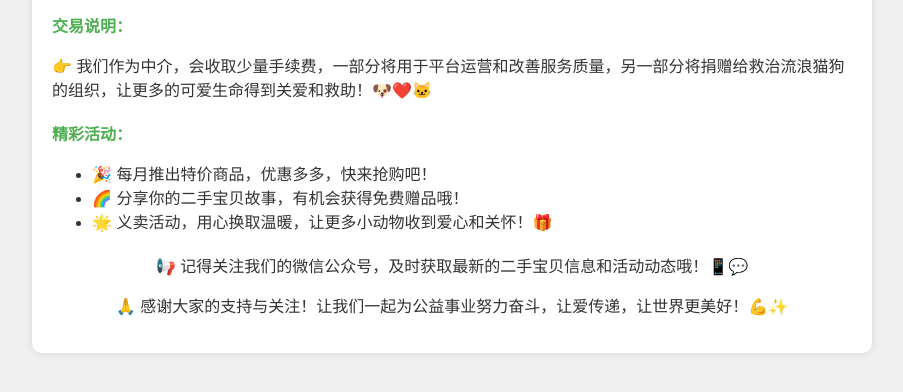
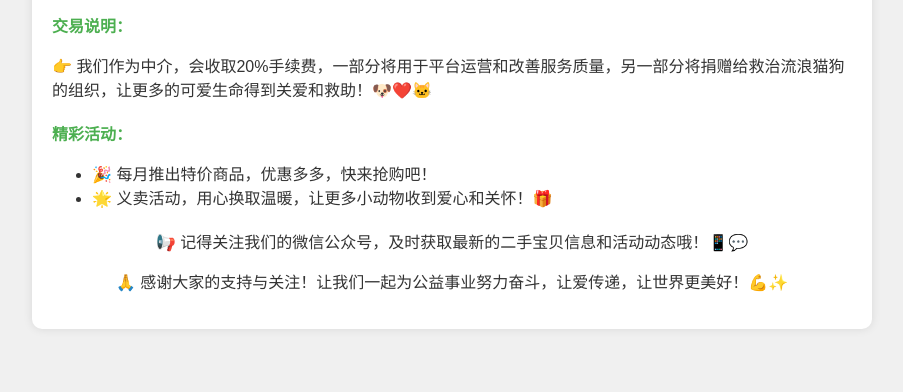
Before and after one commit to GGB11111/111, a plain HTML site: page index.html in a window 1280 px wide. Shown: the part 180-572 px from the top of the page, without its empty margins (188-1091 px from the left). Drawn offline with Linux system fonts and the light colour scheme.

Commit message:
Update index.html

```diff
--- a/index.html
+++ b/index.html
@@ -57,14 +57,13 @@
         <div class="transaction-info">
             <p>大家好呀！欢迎来到我们的二手交易平台！在这里，你可以寻找你心仪已久的二手物品，也可以把你不需要的物品转手给需要的人，轻松解决闲置物品的问题，同时也可以为流浪猫狗伸出援手哦！😊🐾</p>
             <p class="highlight">交易说明：</p>
-            <p>👉 我们作为中介，会收取少量手续费，一部分将用于平台运营和改善服务质量，另一部分将捐赠给救治流浪猫狗的组织，让更多的可爱生命得到关爱和救助！🐶❤️🐱</p>
+            <p>👉 我们作为中介，会收取20%手续费，一部分将用于平台运营和改善服务质量，另一部分将捐赠给救治流浪猫狗的组织，让更多的可爱生命得到关爱和救助！🐶❤️🐱</p>
         </div>
 
         <div class="activity">
             <p class="highlight activity-title">精彩活动：</p>
             <ul>
                 <li>🎉 每月推出特价商品，优惠多多，快来抢购吧！</li>
-                <li>🌈 分享你的二手宝贝故事，有机会获得免费赠品哦！</li>
                 <li>🌟 义卖活动，用心换取温暖，让更多小动物收到爱心和关怀！🎁</li>
             </ul>
         </div>
```
